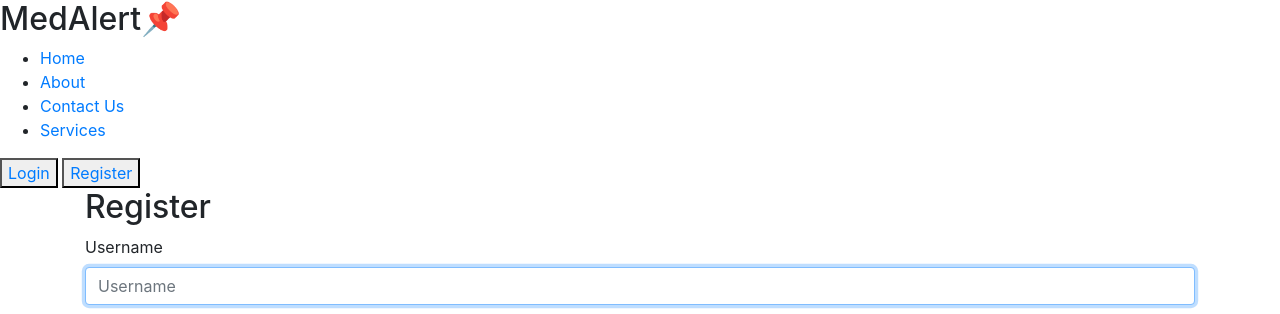
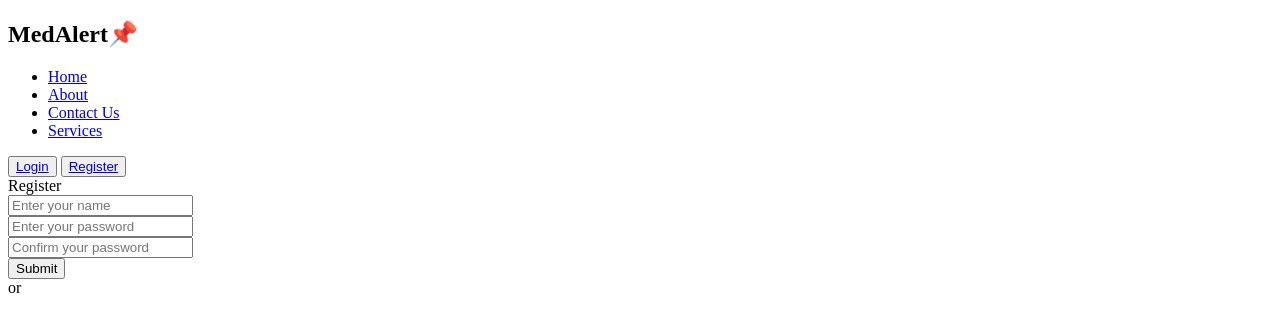
Before and after one commit to aryavardhanjain/DSN2099, a Django app: page /register/ in a window 1280 px wide. Shown: the top 314 px of the page. Run offline with Django 4.2, Linux system fonts and the light colour scheme; some libraries are stand-ins or nearby versions.

Commit message:
Update register.html

```diff
--- a/chatbot/medalert/templates/medalert/register.html
+++ b/chatbot/medalert/templates/medalert/register.html
@@ -1,10 +1,12 @@
 {% load static %}
+{% load socialaccount %}
 <!DOCTYPE html>
 <html lang="en">
     <head>
-        <link rel="stylesheet" href="https://stackpath.bootstrapcdn.com/bootstrap/4.4.1/css/bootstrap.min.css" integrity="sha384-Vkoo8x4CGsO3+Hhxv8T/Q5PaXtkKtu6ug5TOeNV6gBiFeWPGFN9MuhOf23Q9Ifjh" crossorigin="anonymous">
+        <!-- <link rel="stylesheet" href="https://stackpath.bootstrapcdn.com/bootstrap/4.4.1/css/bootstrap.min.css" integrity="sha384-Vkoo8x4CGsO3+Hhxv8T/Q5PaXtkKtu6ug5TOeNV6gBiFeWPGFN9MuhOf23Q9Ifjh" crossorigin="anonymous"> -->
         <link rel="preconnect" href="https://fonts.gstatic.com" crossorigin>
         <link rel="stylesheet" href="https://fonts.googleapis.com/css2?family=Josefin+Sans:ital,wght@0,100;0,300;0,400;0,500;0,600;0,700;1,100;1,200;1,300;1,400;1,500;1,600;1,700&family=Montserrat:wght@700;800;900&display=swap">
+        <link rel="stylesheet" href="https://cdnjs.cloudflare.com/ajax/libs/font-awesome/5.15.2/css/all.min.css"/>
         <meta charset="utf-8">
         <meta http-equiv="X-UA-Compatible" content="IE=edge">
         <meta name="description" content="">
@@ -18,10 +20,10 @@
             <nav>
                 <h2 class="logo">Med<span>Alert📌</span></h2>
                 <ul>
-                    <li><a href="#"><span>Home</span></a></li>
+                    <li><a href="{% url 'index' %}">Home</a></li>
                     <li><a href="{% url 'about' %}">About</a></li>
                     <li><a href="{% url 'contact' %}">Contact Us</a></li>
-                    <li><a href="#">Services</a></li>
+                    <li><a href="{% url 'services' %}">Services</a></li>
                 </ul>
                 <div>
                     {% if user.is_authenticated %}
@@ -33,9 +35,10 @@
                 </div>
             </nav>
             <div class="container">
-                <div class="login--wrapper">
+                <div class="content">
+                    <div class="right-side">
+                        <div class="topic-text">Register</div>
                         <form action="{% url 'register' %}" method="POST">
-                        <h2 class="register">Register</h2>
                             {% if message %}
                                 <div class="nav justify-content-center">
                                     <div class="alert alert-danger" role="alert">
@@ -44,20 +47,22 @@
                                 </div>
                             {% endif %}
                             {% csrf_token %}
-                        <div class="mb-3">
-                            <label for="exampleInputEmail1" class="form-label">Username</label>
-                            <input autofocus type="text" name="username" class="form-control" placeholder="Username" id="exampleInputEmail1" aria-describedby="emailHelp">
+                            <div class="input-box">
+                                <input type="text" name="username" placeholder="Enter your name" />
                               </div>
-                        <div class="mb-3">
-                            <label for="exampleInputPassword1" class="form-label">Password</label>
-                            <input type="password" name="password" placeholder="Enter your password" class="form-control" id="exampleInputPassword1">
+                              <div class="input-box">
+                                <input type="password" name="password" placeholder="Enter your password" />
                               </div>
-                        <div class="mb-3">
-                            <label for="exampleInputEmail1" class="form-label">Confirm Password</label>
-                            <input type="password" name="confirmation" class="form-control" id="exampleInputEmail1" placeholder="Confirm Password" aria-describedby="emailHelp">
+                              <div class="input-box message-box">
+                                  <input type="password" name="confirmation" placeholder="Confirm your password" ></input>
                               </div>
-                        <button type="submit" class="submit-btn">Submit</button>
+                            <button type="submit" class="send-btn">Submit</button>
+                            <div class="horizontal">
+                                <div class="or">or</div>
+                            </div>
+                            <a href="{% provider_login_url 'google' %}"><img src="{% static 'google-signin-button.jpg' %}" alt="googlebutton" style="height: 90px; width: 70%; margin-left: 15%; margin-top: 20px;"></a>
                         </form>
+                    </div>
                 </div>
             </div>
         </div>
```
Lines whose indentation alone changed are shown as unchanged.
